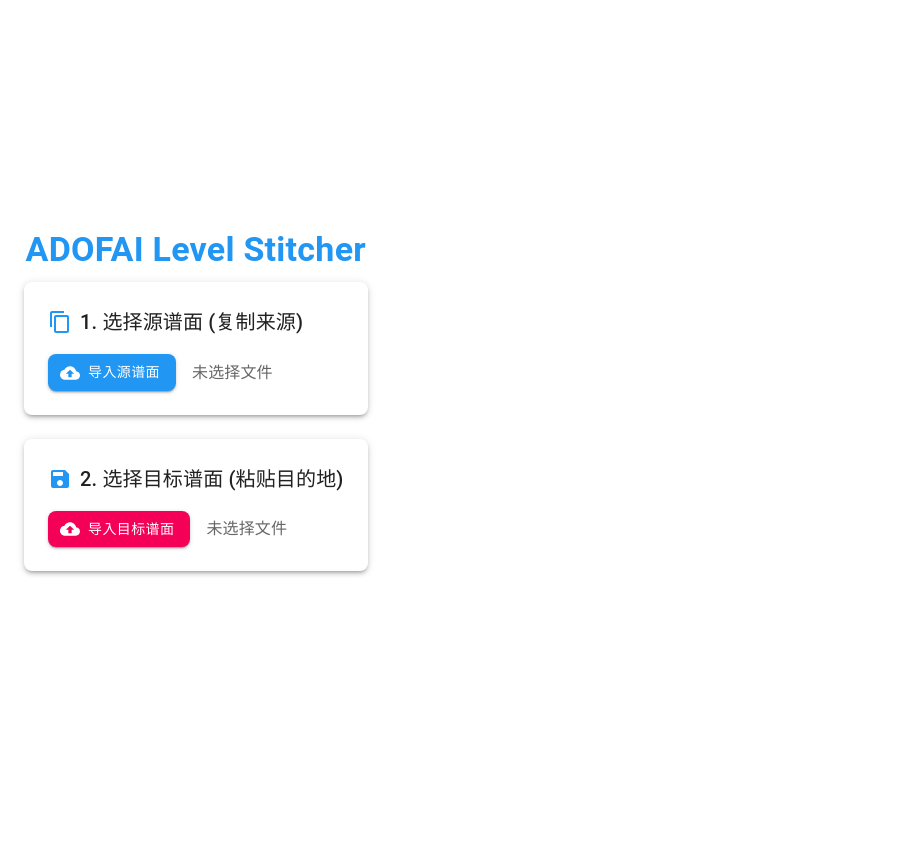
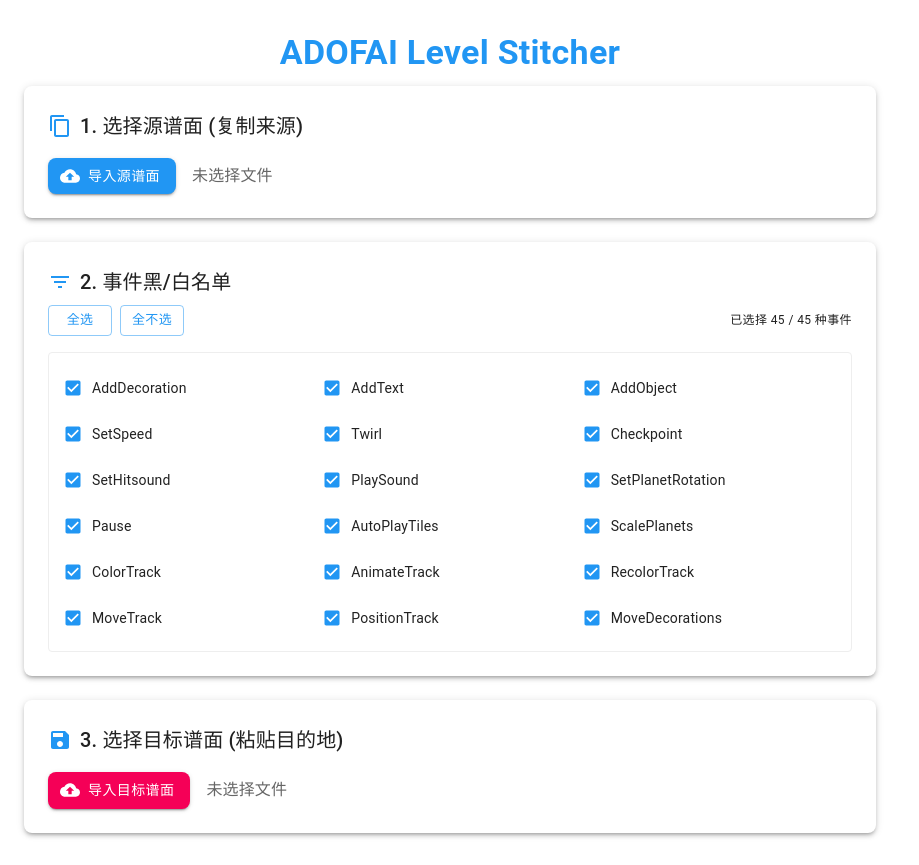
Before and after one commit to Xbodwf/adofai-level-stitcher, a React (Vite) app: page / in a window 1280 px wide. Shown: the whole page, without its empty margins (0-919 px from the left). Before the commit the page ends 800 px from the top, so only its background shows below. Built offline with nearby package versions, Linux system fonts and the light colour scheme.

Commit message:
feat: add event filtering (blacklist/whitelist) support

```diff
--- a/src/App.tsx
+++ b/src/App.tsx
@@ -11,13 +11,30 @@ import {
   ThemeProvider,
   createTheme,
   CssBaseline,
-  Divider
+  Divider,
+  Checkbox,
+  FormControlLabel,
+  FormGroup,
+  Grid
 } from '@mui/material';
 import CloudUploadIcon from '@mui/icons-material/CloudUpload';
 import SaveIcon from '@mui/icons-material/Save';
 import ContentCopyIcon from '@mui/icons-material/ContentCopy';
+import FilterListIcon from '@mui/icons-material/FilterList';
 import { Level, Parsers } from 'adofai';
 import { stitchLevels } from './utils/stitcher';
+
+const ALL_EVENTS = [
+  'AddDecoration', 'AddText', 'AddObject', 'SetSpeed', 'Twirl', 'Checkpoint',
+  'SetHitsound', 'PlaySound', 'SetPlanetRotation', 'Pause', 'AutoPlayTiles',
+  'ScalePlanets', 'ColorTrack', 'AnimateTrack', 'RecolorTrack', 'MoveTrack',
+  'PositionTrack', 'MoveDecorations', 'SetText', 'SetObject', 'SetDefaultText',
+  'CustomBackground', 'Flash', 'MoveCamera', 'SetFilter','SetFilterAdvanced','HallofMirrors',
+  'ShakeScreen', 'Bloom', 'ScreenTile', 'ScreenScroll', 'SetFrameRate',
+  'RepeatEvents', 'SetConditionalEvents', 'EditorComment', 'Bookmark', 'Hold',
+  'SetHoldSound', 'MultiPlanet', 'FreeRoam', 'FreeRoamTwirl', 'FreeRoamRemove',
+  'Hide', 'ScaleMargin', 'ScaleRadius'
+];
 
 const theme = createTheme({
   palette: {
@@ -42,7 +59,21 @@ function App() {
   const [targetFileName, setTargetFileName] = useState<string>('');
   const [targetStartTile, setTargetStartTile] = useState<number>(0);
 
+  // 事件过滤
+  const [selectedEvents, setSelectedEvents] = useState<string[]>(ALL_EVENTS);
+
   const [error, setError] = useState<string | null>(null);
+
+  const handleToggleEvent = (event: string) => {
+    setSelectedEvents(prev =>
+      prev.includes(event)
+        ? prev.filter(e => e !== event)
+        : [...prev, event]
+    );
+  };
+
+  const handleSelectAll = () => setSelectedEvents(ALL_EVENTS);
+  const handleSelectNone = () => setSelectedEvents([]);
 
   const handleFileUpload = (event: React.ChangeEvent<HTMLInputElement>, isSource: boolean) => {
     const file = event.target.files?.[0];
@@ -81,7 +112,6 @@ function App() {
 
     try {
       // 深度克隆 targetLevel 以免修改原始状态
-      // 由于 Level 对象较复杂，我们先导出再重新加载来实现深度克隆
       const targetContent = targetLevel.export('string', 0, true, '\t', 1) as string;
       const clonedTarget = new Level(targetContent, new Parsers.StringParser());
       clonedTarget.load().then(() => {
@@ -89,7 +119,8 @@ function App() {
           sourceLevel,
           [sourceStartTile, sourceEndTile],
           clonedTarget,
-          targetStartTile
+          targetStartTile,
+          selectedEvents
         );
 
         // 导出并下载
@@ -176,10 +207,42 @@ function App() {
             )}
           </Paper>
 
+          {/* 事件过滤部分 */}
+          <Paper elevation={3} sx={{ p: 3, borderRadius: 2 }}>
+            <Typography variant="h6" gutterBottom sx={{ display: 'flex', alignItems: 'center', gap: 1 }}>
+              <FilterListIcon color="primary" /> 2. 事件黑/白名单
+            </Typography>
+            <Box sx={{ mb: 2, display: 'flex', gap: 1 }}>
+              <Button size="small" variant="outlined" onClick={handleSelectAll}>全选</Button>
+              <Button size="small" variant="outlined" onClick={handleSelectNone}>全不选</Button>
+              <Typography variant="caption" sx={{ ml: 'auto', alignSelf: 'center' }}>
+                已选择 {selectedEvents.length} / {ALL_EVENTS.length} 种事件
+              </Typography>
+            </Box>
+            <Box sx={{ maxHeight: 300, overflow: 'auto', border: '1px solid #eee', p: 2, borderRadius: 1 }}>
+              <Grid container spacing={1}>
+                {ALL_EVENTS.map(ev => (
+                  <Grid item xs={6} sm={4} key={ev}>
+                    <FormControlLabel
+                      control={
+                        <Checkbox
+                          size="small"
+                          checked={selectedEvents.includes(ev)}
+                          onChange={() => handleToggleEvent(ev)}
+                        />
+                      }
+                      label={<Typography variant="body2">{ev}</Typography>}
+                    />
+                  </Grid>
+                ))}
+              </Grid>
+            </Box>
+          </Paper>
+
           {/* 目标谱面部分 */}
           <Paper elevation={3} sx={{ p: 3, borderRadius: 2 }}>
             <Typography variant="h6" gutterBottom sx={{ display: 'flex', alignItems: 'center', gap: 1 }}>
-              <SaveIcon color="primary" /> 2. 选择目标谱面 (粘贴目的地)
+              <SaveIcon color="primary" /> 3. 选择目标谱面 (粘贴目的地)
             </Typography>
             <Box sx={{ display: 'flex', alignItems: 'center', gap: 2, mt: 2, mb: targetLevel ? 3 : 0 }}>
               <Button
--- a/src/utils/stitcher.ts
+++ b/src/utils/stitcher.ts
@@ -1,4 +1,6 @@
-import { Level, AdofaiEvent } from 'adofai';
+import { Level, Structure } from 'adofai';
+
+export type AdofaiEvent = Structure.AdofaiEvent;
 
 export interface TimingInfo {
   tileTimes: number[];
@@ -64,7 +66,8 @@ export function stitchLevels(
   sourceLevel: Level,
   sourceRange: [number, number],
   targetLevel: Level,
-  targetStartIndex: number
+  targetStartIndex: number,
+  allowedEventTypes?: string[]
 ): Level {
   const sourceTiming = calculateTiming(sourceLevel);
   const targetTiming = calculateTiming(targetLevel);
@@ -72,10 +75,14 @@ export function stitchLevels(
   const [startIdx, endIdx] = sourceRange;
   const sourceStartTime = sourceTiming.tileTimes[startIdx];
 
-  // 1. 获取源谱面范围内的所有事件
-  const eventsToTransfer = sourceTiming.eventTimes.filter(
+  // 1. 获取源谱面范围内的所有事件，并根据白名单过滤
+  let eventsToTransfer = sourceTiming.eventTimes.filter(
     et => et.tileIndex >= startIdx && et.tileIndex <= endIdx
   );
+
+  if (allowedEventTypes) {
+    eventsToTransfer = eventsToTransfer.filter(et => allowedEventTypes.includes(et.event.eventType));
+  }
 
   const targetStartTime = targetTiming.tileTimes[targetStartIndex];
 
```
